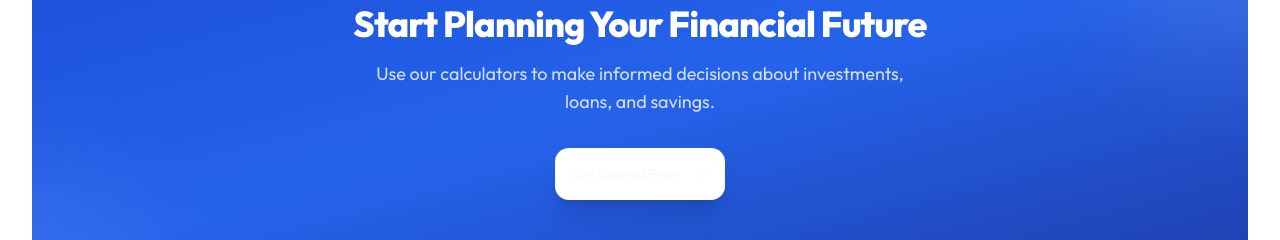
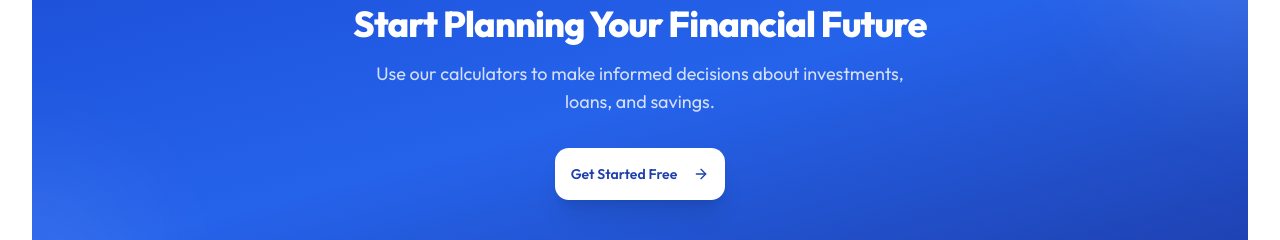
Before and after one commit to m-keval/finance-calc, a Next.js app: page / in a window 1280 px wide. Shown: the part 4387-4627 px from the top of the page. Built offline with nearby package versions, Linux system fonts and the light colour scheme.

Commit message:
fix: force white button text color on CTA section

```diff
--- a/src/app/page.tsx
+++ b/src/app/page.tsx
@@ -464,7 +464,7 @@ export default function Home() {
                 href="/calculators/sip"
                 className={buttonVariants({
                   size: "lg",
-                  className: "h-13 px-8 text-base font-semibold rounded-xl bg-white text-brand-700 hover:bg-white/90 shadow-xl shadow-black/10 hover:-translate-y-0.5 transition-all duration-300",
+                  className: "h-13 px-8 text-base font-semibold rounded-xl !bg-white !text-brand-700 hover:!bg-white/90 shadow-xl shadow-black/10 hover:-translate-y-0.5 transition-all duration-300",
                 })}
               >
                 Get Started Free
```
